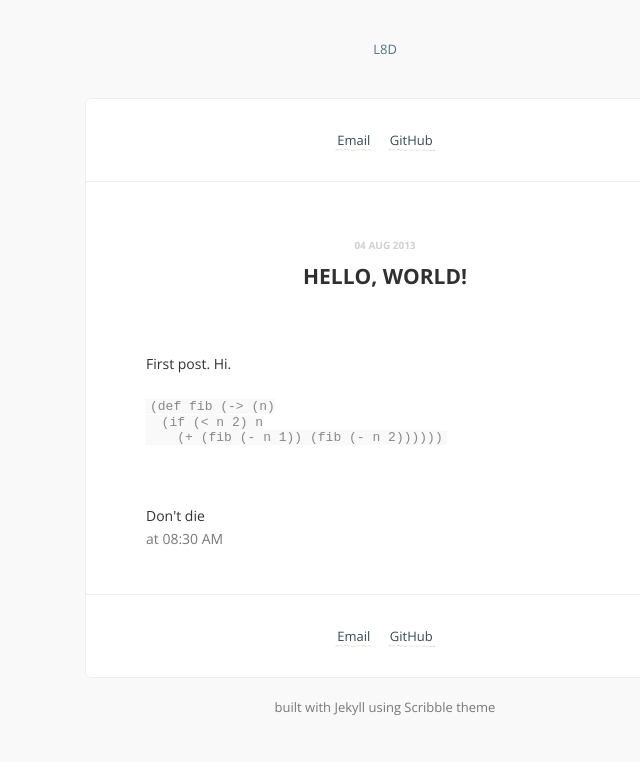
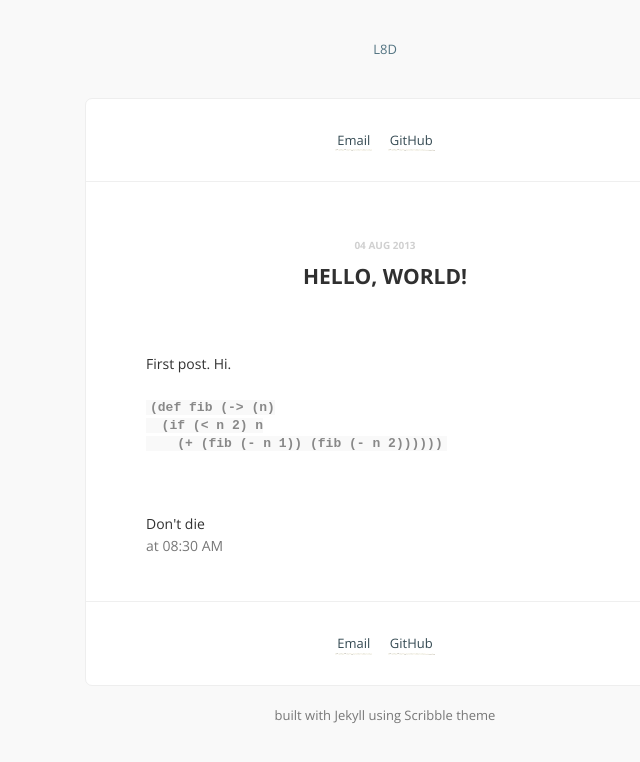
Before and after one commit to L8D/l8d.github.io-old, a Jekyll site: the page built from _posts/2013-08-04-hello-world.md, in a window 1280 px wide. Shown: the top 762 px of the page, without its empty margins (255-895 px from the left). Built offline with Jekyll 4.4.1, drawn with Linux system fonts in a browser that asks for light colours; Markdown is read by kramdown in place of the engine named in the settings.

Commit message:
Added better fonts

```diff
--- a/stylesheets/style.css
+++ b/stylesheets/style.css
@@ -323,6 +323,9 @@ pre {
 
 code {
   font-size: 13px;
+  font-family: Monaco, "Droid Sans Mono", "Ubuntu Mono", "Source Code Pro" Consolas, "Liberation Mono", monospace;
+  font-weight: 600;
+  line-height: 18px;
   color: #888;
   background: #f9f9f9;
   padding: 0 4px; }
```
